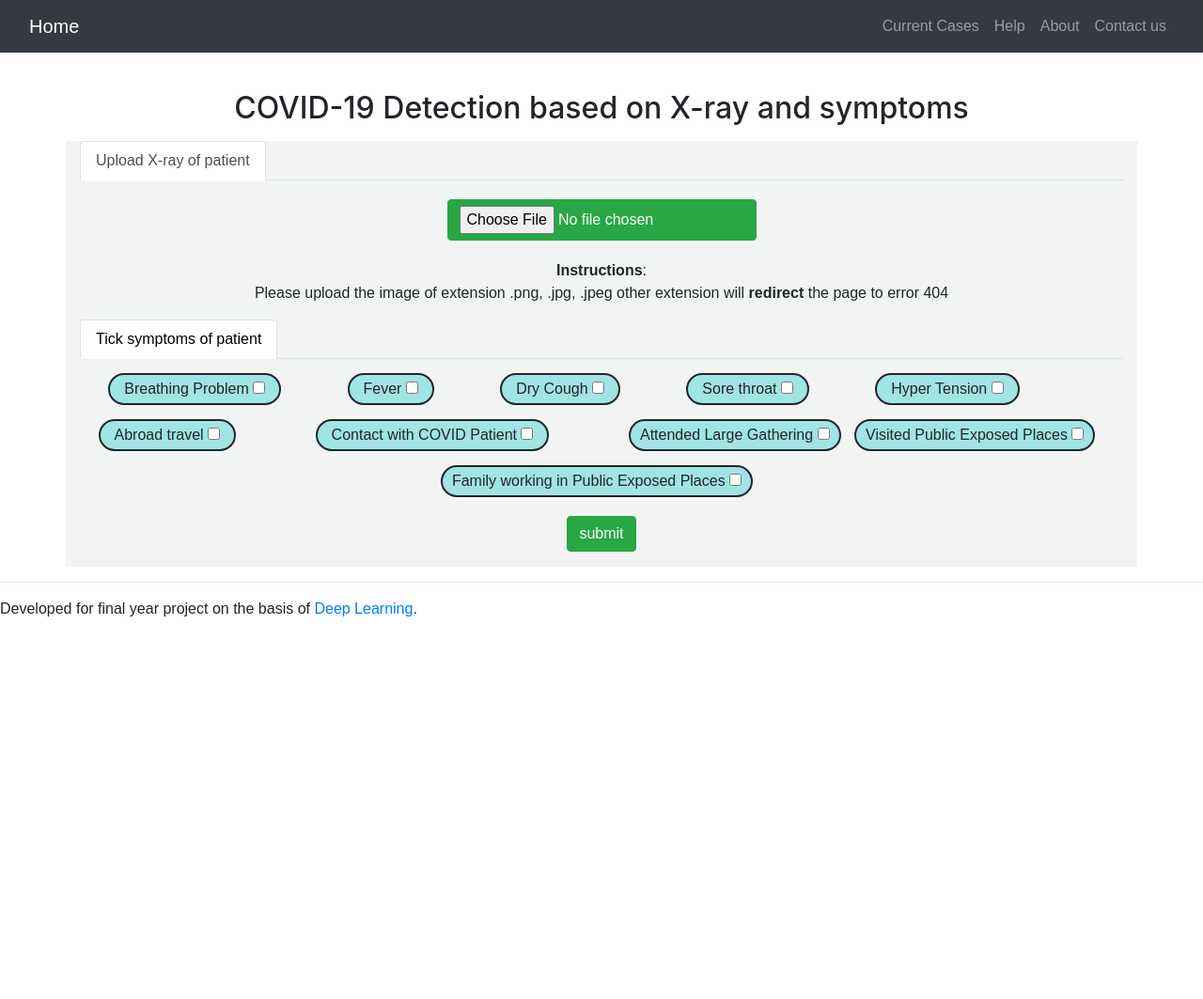
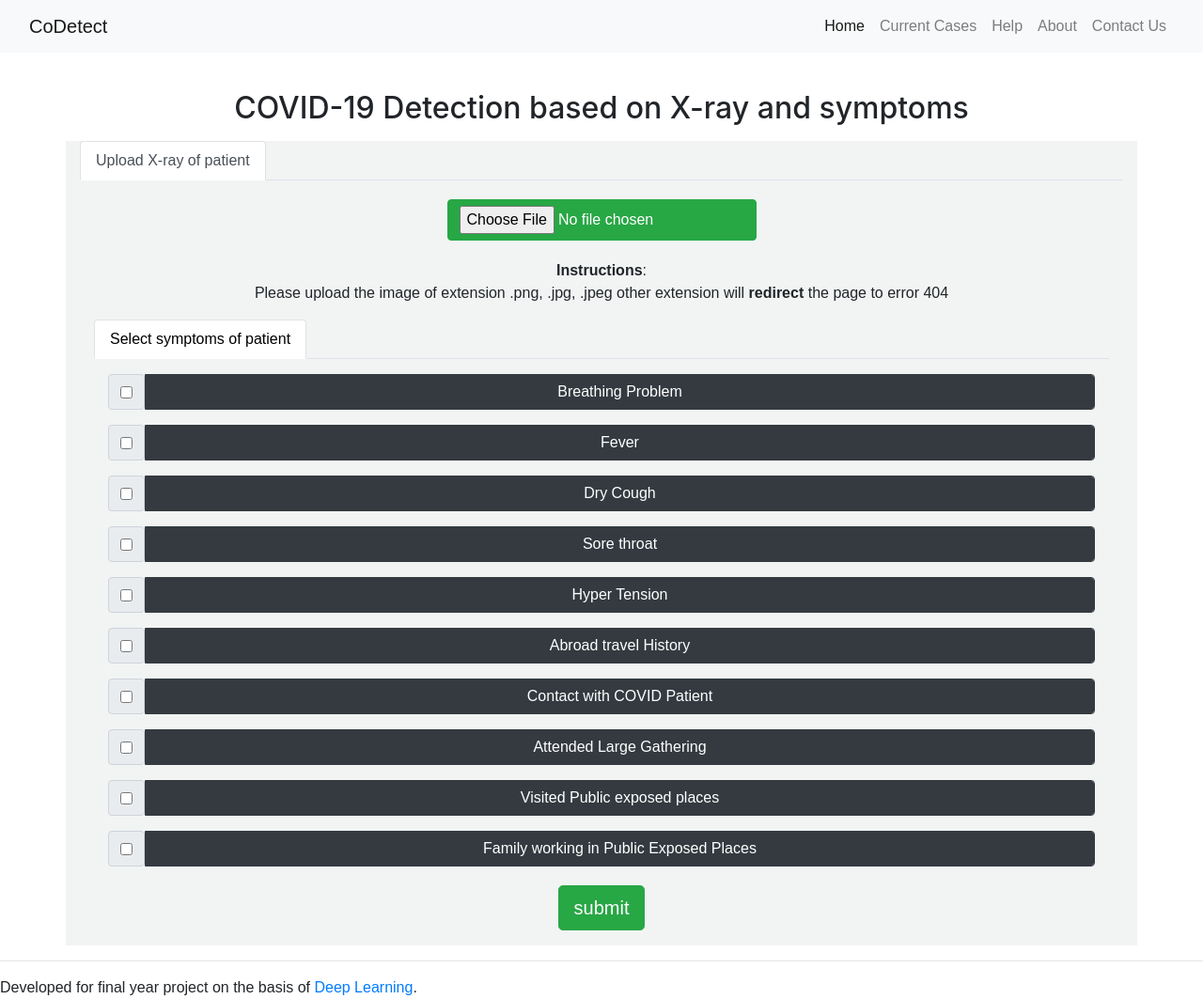
Before and after one commit to GOLISHYAMP/Detection-of-covid-using-xray, a Flask app: page / in a window 1280 px wide. Shown: the whole page at 94% size. Before the commit the page ends 656 px from the top, so only its background shows below. Run offline with Flask 2, Linux system fonts and the light colour scheme; parts of the project's set-up code (start-up, migrations or seed data) failed here and were passed over; some libraries are stand-ins or nearby versions.

Commit message:
style: improvised the selection menu for symptoms

```diff
--- a/WEBDesign/static/css/css_code.css
+++ b/WEBDesign/static/css/css_code.css
@@ -4,25 +4,13 @@
     box-sizing: border-box;
     font-family: sans-serif;
 }
-body{
-    width: 100%;
-}
-.li-item{
-    color: white;
-}
-.li-item:hover{
-    transform: scale(1.1);
-    transition: 0.3s;
-}
 .projectTitle{
     text-align: center;
 }
 .selectContent{
     display: flex;
-    justify-content: space-evenly;
-    align-items: center;
-    flex-flow: row wrap;
-
+    flex-direction: column;
+    justify-content: center;
 }
 p{
     text-align: center;
@@ -39,7 +27,6 @@ p{
     background-color: #F2F4F4;
 }
 .row1{
-
     padding-left: 15px;
     padding-right: 15px;
     padding-top: 3px;
@@ -79,7 +66,7 @@ p{
     background-color: rgb(161, 228, 228);
 }
 
-.res{
+/* .res{
     padding-left: 10px;
     padding-right: 10px;
     padding-top: 3px;
@@ -92,9 +79,9 @@ p{
     border-color: goldenrod;
     font-weight: bolder;
     text-align: center;
-}
+} */
 
-.res1{
+/* .res1{
     padding-left: 10px;
     padding-right: 10px;
     padding-top: 3px;
@@ -107,9 +94,9 @@ p{
     border-color: goldenrod;
     font-weight: bolder;
     text-align: center;
-}
+} */
 
-.des{
+/* .des{
     padding-left: 10px;
     padding-right: 10px;
     padding-top: 3px;
@@ -122,13 +109,13 @@ p{
     background-color: rgb(161, 228, 228);
     border-color: goldenrod;
     font-weight: bold;
-}
+} */
 
 .image{
     border-radius:5px;
     border:2px solid goldenrod;
 }
-.image_name{
+/* .image_name{
     font-weight: bold;
     padding-left: 10px;
     padding-right: 10px;
@@ -141,7 +128,7 @@ p{
     margin-right: 40px;
     text-align: center;
     margin-top: 10px;
-}
+} */
 
 .display{
     border-radius: 20px;
--- a/WEBDesign/templates/index.html
+++ b/WEBDesign/templates/index.html
@@ -13,11 +13,12 @@
 
 <body>
     <!-- Navbar  -->
-    <nav class="navbar navbar-expand-lg navbar-dark bg-dark">
+    <!-- <nav class="navbar navbar-expand-lg navbar-dark bg-dark">
         <div class="container-fluid">
-            <div class="navbar-header">
-                <a class="navbar-brand" href="/">Home</a>
-            </div>
+            <a class="navbar-brand" href="/">Home</a>
+            <button class="navbar-toggler" type="button" data-bs-toggle="collapse" data-bs-target="#navbarNavAltMarkup" aria-controls="navbarNavAltMarkup" aria-expanded="false" aria-label="Toggle navigation">
+                <span class="navbar-toggler-icon"></span>
+                </button>
 
             <div class="collapse navbar-collapse" id="navbarNavAltMarkup">
                 <ul class="nav navbar-nav ml-auto">
@@ -28,7 +29,34 @@
                 </ul>
             </div>
         </div>
-    </nav>
+    </nav> -->
+    <nav class="navbar navbar-expand-lg navbar-light bg-light">
+        <div class="container-fluid ">
+          <a class="navbar-brand" href="/">CoDetect</a>
+          <button class="navbar-toggler" type="button" data-bs-toggle="collapse" data-bs-target="#navbarTogglerDemo01" aria-controls="navbarTogglerDemo01" aria-expanded="false" aria-label="Toggle navigation">
+            <span class="navbar-toggler-icon"></span>
+          </button>
+          <div class="collapse navbar-collapse" id="navbarTogglerDemo01">
+            <ul class="navbar-nav mb-2 mb-lg-0 ml-auto">
+              <li class="nav-item">
+                <a class="nav-link active" aria-current="page" href="#">Home</a>
+              </li>
+              <li class="nav-item">
+                <a class="nav-link" href="#">Current Cases</a>
+              </li>
+              <li class="nav-item">
+                <a class="nav-link" href="#">Help</a>
+              </li>
+              <li class="nav-item">
+                <a class="nav-link" href="#">About</a>
+              </li>
+              <li class="nav-item">
+                <a class="nav-link" href="#">Contact Us</a>
+              </li>
+            </ul>
+          </div>
+        </div>
+      </nav>
     <br>
     <!-- Heading  -->
     <h2 class="text-center m-3"> COVID-19 Detection based on X-ray and symptoms </h2>
@@ -40,14 +68,14 @@
 
     <!--  Footer   -->
     <hr>
-    <footer>
+    <foote class="text-center">
         Developed for final year project on the basis of <a href="https://www.deeplearningbook.org/">Deep
             Learning</a>.
     </footer>
 
-
-    <script src="../static/js/bootstrap.min.js"></script>
-    <script src="../static/js/jquery-3.6.0.js"></script>
+    <!-- <script src="../static/js/jquery-3.6.0.js"></script>
+    <script src="../static/js/bootstrap.min.js"></script> -->
+    <script src="https://cdn.jsdelivr.net/npm/bootstrap@5.0.2/dist/js/bootstrap.bundle.min.js" integrity="sha384-MrcW6ZMFYlzcLA8Nl+NtUVF0sA7MsXsP1UyJoMp4YLEuNSfAP+JcXn/tWtIaxVXM" crossorigin="anonymous"></script>
 </body>
 
 
--- a/WEBDesign/templates/upload.html
+++ b/WEBDesign/templates/upload.html
@@ -12,11 +12,11 @@
     <div class="container">
         <div class="tab-pane active" id="upload-image" role="tabpanel" aria-labelledby="uploadimg">
             <div class="row">
-                <div class="col-xs-12">
+                <div class="col-md-12">
                     <form action="#" method="post" enctype="multipart/form-data">
                         <!--  file input  -->
                         <p>
-                            <input type="file" name="image_name" class="btn  btn-success" required>
+                            <input type="file" name="image_name" class="btn btn-success" required>
                         </p>
 
                         <p>
@@ -25,11 +25,11 @@
                         </p>
                         <ul class="nav nav-tabs">
                             <li class="nav-item">
-                                <a class="nav-link active" style="color: black;" href="#">Tick symptoms of patient</a>
+                                <a class="nav-link active" style="color: black;" href="#">Select symptoms of patient</a>
                             </li>
                         </ul>
                         <div class='container'>
-                            <div class='check selectContent'>
+                            <!-- <div class='check selectContent'>
                                 <div class='row1'>Breathing Problem <input type="checkbox" value="0" name="mycheckbox">
                                 </div>
                                 <div class='row1'>Fever <input type="checkbox" value="1" name="mycheckbox">
@@ -38,27 +38,67 @@
                                 </div>
                                 <div class='row1'>Sore throat <input type="checkbox" value="3" name="mycheckbox">
                                 </div>
-                                <!-- </div> -->
-                                <!-- <div class='check selectContent'> -->
+
                                 <div class='row2'>Hyper Tension <input type="checkbox" value="4" name="mycheckbox">
                                 </div>
-                                <div class='row2'>Abroad travel <input type="checkbox" value="5" name="mycheckbox">
+                                <div class='row2'>Abroad travel History<input type="checkbox" value="5" name="mycheckbox">
                                 </div>
                                 <div class='row2'>Contact with COVID Patient <input type="checkbox" value="6"
                                         name="mycheckbox"></div>
-                                <!-- </div> -->
-                                <!-- <div class='check selectContent'> -->
+
                                 <div class='row3'>Attended Large Gathering <input type="checkbox" value="7"
                                         name="mycheckbox"></div>
                                 <div class='row3'>Visited Public Exposed Places <input type="checkbox" value="8"
                                         name="mycheckbox"></div>
                                 <div class='row3'>Family working in Public Exposed Places <input type="checkbox"
                                         value="9" name="mycheckbox"></div>
+                            </div> -->
+                            <div class="check">
+                                <label class="input-group mb-3 mt-3">
+                                    <span class="input-group-text"><input type="checkbox" value="0" name="mycheckbox"></span>
+                                    <span class="form-control btn btn-dark text-white">Breathing Problem</span>
+                                </label>
+                                <label class="input-group mb-3">
+                                    <span class="input-group-text"><input type="checkbox" value="1" name="mycheckbox"></span>
+                                    <span class="form-control btn btn-dark text-white">Fever</span>
+                                </label>
+                                <label class="input-group mb-3">
+                                    <span class="input-group-text"><input type="checkbox" value="2" name="mycheckbox"></span>
+                                    <span class="form-control btn btn-dark text-white">Dry Cough</span>
+                                </label>
+                                <label class="input-group mb-3">
+                                    <span class="input-group-text"><input type="checkbox" value="3" name="mycheckbox"></span>
+                                    <span class="form-control btn btn-dark text-white">Sore throat</span>
+                                </label>
+                                <label class="input-group mb-3">
+                                    <span class="input-group-text"><input type="checkbox" value="4" name="mycheckbox"></span>
+                                    <span class="form-control btn btn-dark text-white">Hyper Tension</span>
+                                </label>
+                                <label class="input-group mb-3">
+                                    <span class="input-group-text"><input type="checkbox" value="5" name="mycheckbox"></span>
+                                    <span class="form-control btn btn-dark text-white">Abroad travel History</span>
+                                </label>
+                                <label class="input-group mb-3">
+                                    <span class="input-group-text"><input type="checkbox" value="6" name="mycheckbox"></span>
+                                    <span class="form-control btn btn-dark text-white">Contact with COVID Patient</span>
+                                </label>
+                                <label class="input-group mb-3">
+                                    <span class="input-group-text"><input type="checkbox" value="7" name="mycheckbox"></span>
+                                    <span class="form-control btn btn-dark text-white">Attended Large Gathering</span>
+                                </label>
+                                <label class="input-group mb-3">
+                                    <span class="input-group-text"><input type="checkbox" value="8" name="mycheckbox"></span>
+                                    <span class="form-control btn btn-dark text-white">Visited Public exposed places</span>
+                                </label>
+                                <label class="input-group mb-3">
+                                    <span class="input-group-text"><input type="checkbox" value="9" name="mycheckbox"></span>
+                                    <span class="form-control btn btn-dark text-white">Family working in Public Exposed Places</span>
+                                </label>
                             </div>
                         </div>
                         <!--  submit -->
                         <p>
-                            <input type="submit" value="submit" class='btn btn-success'>
+                            <input type="submit" value="submit" class='btn btn-lg btn-success'>
                         </p>
                     </form>
                 </div>
@@ -69,20 +109,20 @@
 
 {% if fileupload %}
 <div class="container">
-    <div class="row">
-        <div class="col col-8">
+    <div class="row mt-2">
+        <div class="col-md-8 col-sm-12">
             {% for i in data %}
             {% if i == 'COVID'%}
-            <p style="color: white; font-size: larger; background-color: red;" class="res">{{i}}</p>
+            <p class="res bg-danger text-white fw-bolder p-2">{{i}}</p>
 
             {% elif i == 'VIRAL PNEUMONIA' %}
-            <p style="color: white; font-size: larger; background-color: red;" class="res1">{{i}}</p>
+            <p class="res1 bg-success text-white fw-bolder p-2">{{i}}</p>
 
             {% elif i == 'NORMAL' %}
-            <p style="color: white; font-size: larger; background-color: green;" class="res">{{i}}</p>
+            <p class="res bg-danger text-white fw-bolder p-2">{{i}}</p>
 
             {% elif i not in ['COVID','PNEUMONIA','NORMAL'] %}
-            <p style="background-color: cyan " class="des">{{i}}</p>
+            <p class="des bg-info text-white fw-bolder p-2">{{i}}</p>
 
             {% endif %}
 
@@ -98,9 +138,9 @@
             <img src="\static\images\pneumonia display.jpg" alt="pneumonia image" class="img-fluid display">
             {% endif %}
         </div>
-        <div class="col col-4">
+        <div class="col-md-4 col-sm-12 mt-4 mt-md-0">
             <img src="static/uploaded/{{ image }}" alt="uploaded image" class="img-fluid image">
-            <p class="image_name">Image name: {{image}}</p>
+            <p class="image_name text-success fw-bold border p-1">Image name: {{image}}</p>
         </div>
     </div>
 </div>
```
